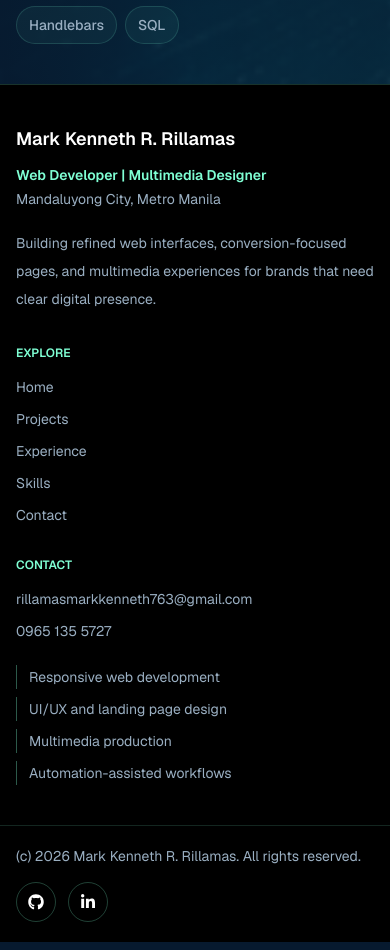
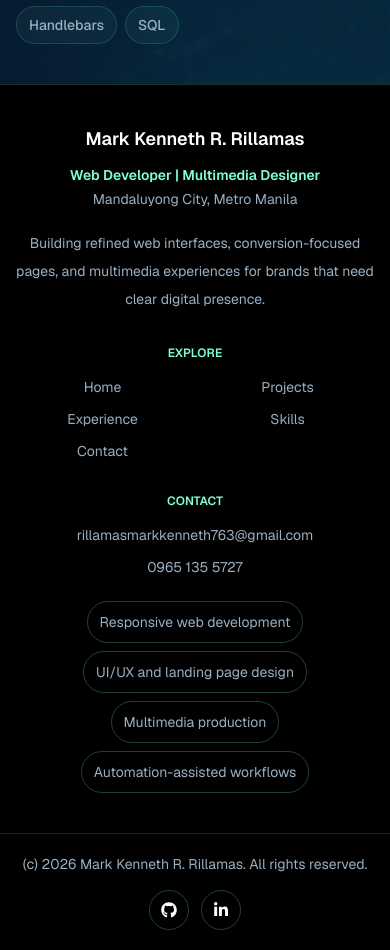
Before and after one commit to kenneth-tech/OnlinePortfolio, a Next.js app: page / in a window 390 px wide. Shown: the part 3086-4036 px from the top of the page. Built offline with nearby package versions, Linux system fonts and the light colour scheme.

Commit message:
style: improve mobile footer layout

```diff
--- a/src/components/site-footer.tsx
+++ b/src/components/site-footer.tsx
@@ -30,11 +30,11 @@ export function SiteFooter() {
 
   return (
     <footer className="border-t border-brand-button/20 bg-black text-white">
-      <div className="mx-auto grid w-full max-w-6xl gap-8 px-4 py-10 sm:px-8 sm:py-12 lg:grid-cols-[1.2fr_0.7fr_0.8fr] lg:gap-10">
+      <div className="mx-auto grid w-full max-w-6xl justify-items-center gap-8 px-4 py-10 text-center sm:justify-items-start sm:px-8 sm:py-12 sm:text-left lg:grid-cols-[1.2fr_0.7fr_0.8fr] lg:gap-10">
         <section className="max-w-xl">
           <Link
             href="/"
-            className="inline-flex w-fit text-lg font-semibold tracking-normal outline-none transition hover:text-brand-button focus-visible:rounded focus-visible:ring-2 focus-visible:ring-brand-button focus-visible:ring-offset-4 focus-visible:ring-offset-black"
+            className="inline-flex w-fit justify-center text-lg font-semibold tracking-normal outline-none transition hover:text-brand-button focus-visible:rounded focus-visible:ring-2 focus-visible:ring-brand-button focus-visible:ring-offset-4 focus-visible:ring-offset-black sm:justify-start"
           >
             {profile.name}
           </Link>
@@ -42,22 +42,22 @@ export function SiteFooter() {
             {profile.role}
           </p>
           <p className="mt-1 text-sm text-brand-muted">{profile.location}</p>
-          <p className="mt-5 max-w-lg text-sm leading-7 text-brand-muted">
+          <p className="mx-auto mt-5 max-w-lg text-sm leading-7 text-brand-muted sm:mx-0">
             Building refined web interfaces, conversion-focused pages, and
             multimedia experiences for brands that need clear digital presence.
           </p>
         </section>
 
-        <nav aria-label="Footer navigation">
+        <nav aria-label="Footer navigation" className="w-full">
           <h2 className="text-xs font-semibold uppercase text-brand-button">
             Explore
           </h2>
-          <ul className="mt-4 grid gap-3 text-sm text-brand-muted">
+          <ul className="mt-4 grid grid-cols-2 gap-3 text-sm text-brand-muted sm:grid-cols-1">
             {footerNavItems.map((item) => (
               <li key={item.href}>
                 <Link
                   href={item.href}
-                  className="inline-flex outline-none transition hover:text-brand-button focus-visible:rounded focus-visible:ring-2 focus-visible:ring-brand-button focus-visible:ring-offset-4 focus-visible:ring-offset-black"
+                  className="inline-flex justify-center outline-none transition hover:text-brand-button focus-visible:rounded focus-visible:ring-2 focus-visible:ring-brand-button focus-visible:ring-offset-4 focus-visible:ring-offset-black sm:justify-start"
                 >
                   {item.label}
                 </Link>
@@ -66,30 +66,30 @@ export function SiteFooter() {
           </ul>
         </nav>
 
-        <section>
+        <section className="w-full">
           <h2 className="text-xs font-semibold uppercase text-brand-button">
             Contact
           </h2>
           <div className="mt-4 grid gap-3 text-sm text-brand-muted">
             <a
               href={`mailto:${profile.email}`}
-              className="inline-flex outline-none transition hover:text-brand-button focus-visible:rounded focus-visible:ring-2 focus-visible:ring-brand-button focus-visible:ring-offset-4 focus-visible:ring-offset-black"
+              className="inline-flex justify-center outline-none transition hover:text-brand-button focus-visible:rounded focus-visible:ring-2 focus-visible:ring-brand-button focus-visible:ring-offset-4 focus-visible:ring-offset-black sm:justify-start"
             >
               {profile.email}
             </a>
             <a
               href={phoneHref}
-              className="inline-flex outline-none transition hover:text-brand-button focus-visible:rounded focus-visible:ring-2 focus-visible:ring-brand-button focus-visible:ring-offset-4 focus-visible:ring-offset-black"
+              className="inline-flex justify-center outline-none transition hover:text-brand-button focus-visible:rounded focus-visible:ring-2 focus-visible:ring-brand-button focus-visible:ring-offset-4 focus-visible:ring-offset-black sm:justify-start"
             >
               {profile.phone}
             </a>
           </div>
 
-          <ul className="mt-6 grid gap-2 text-sm text-brand-muted">
+          <ul className="mt-6 flex flex-wrap justify-center gap-2 text-sm text-brand-muted sm:grid sm:justify-start">
             {serviceItems.map((item) => (
               <li
                 key={item}
-                className="border-l border-brand-button/35 pl-3 leading-6"
+                className="rounded-full border border-brand-button/25 px-3 py-2 leading-6 sm:rounded-none sm:border-0 sm:border-l sm:border-brand-button/35 sm:px-0 sm:py-0 sm:pl-3"
               >
                 {item}
               </li>
@@ -99,9 +99,9 @@ export function SiteFooter() {
       </div>
 
       <div className="border-t border-brand-button/15">
-        <div className="mx-auto flex w-full max-w-6xl flex-col gap-4 px-4 py-5 text-sm text-brand-muted sm:flex-row sm:items-center sm:justify-between sm:px-8">
+        <div className="mx-auto flex w-full max-w-6xl flex-col items-center gap-4 px-4 py-5 text-center text-sm text-brand-muted sm:flex-row sm:items-center sm:justify-between sm:px-8 sm:text-left">
           <p>(c) {year} Mark Kenneth R. Rillamas. All rights reserved.</p>
-          <div className="flex flex-wrap gap-3">
+          <div className="flex flex-wrap justify-center gap-3 sm:justify-start">
             {profile.links.map((link) => (
               <a
                 key={link.href}
```
Also changed, not shown: 1 other file (tests, documents, lock files or other folders).
